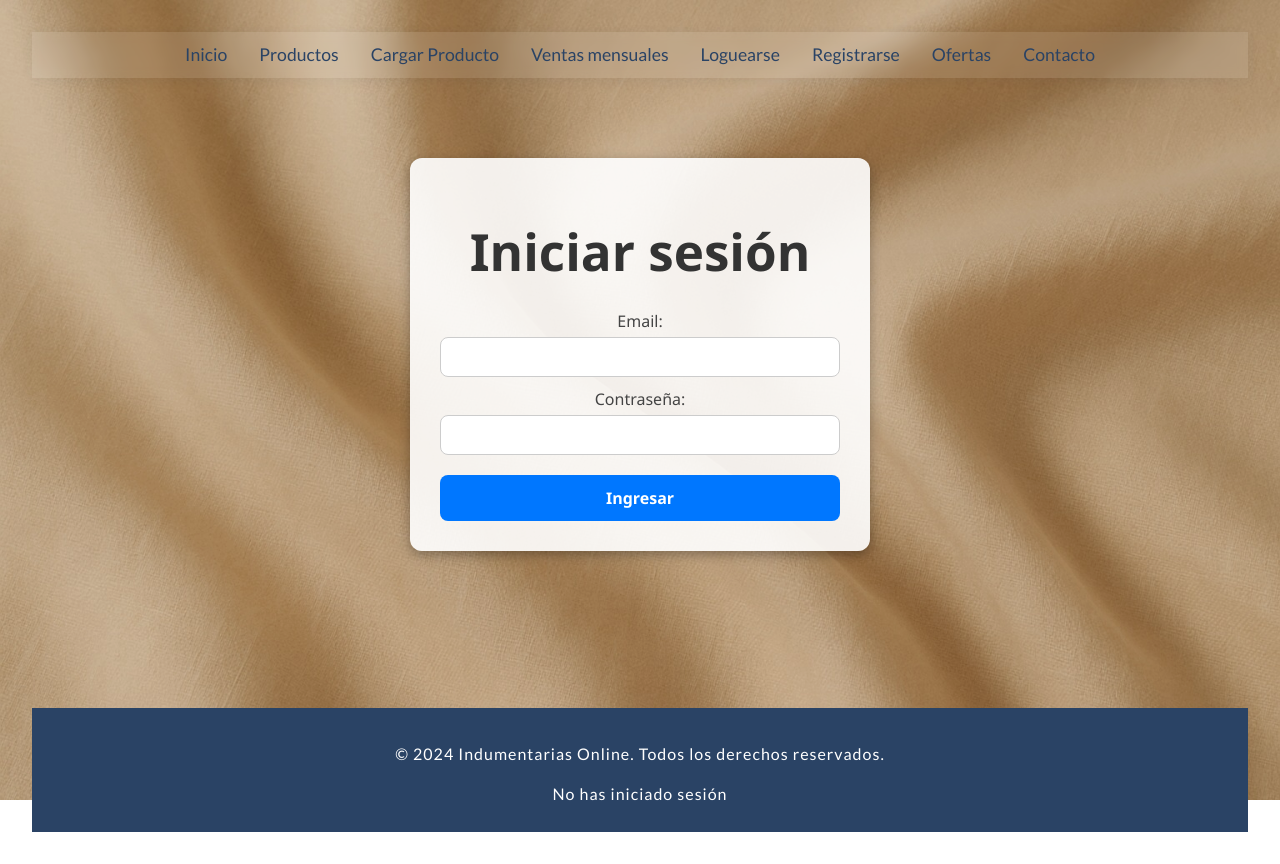
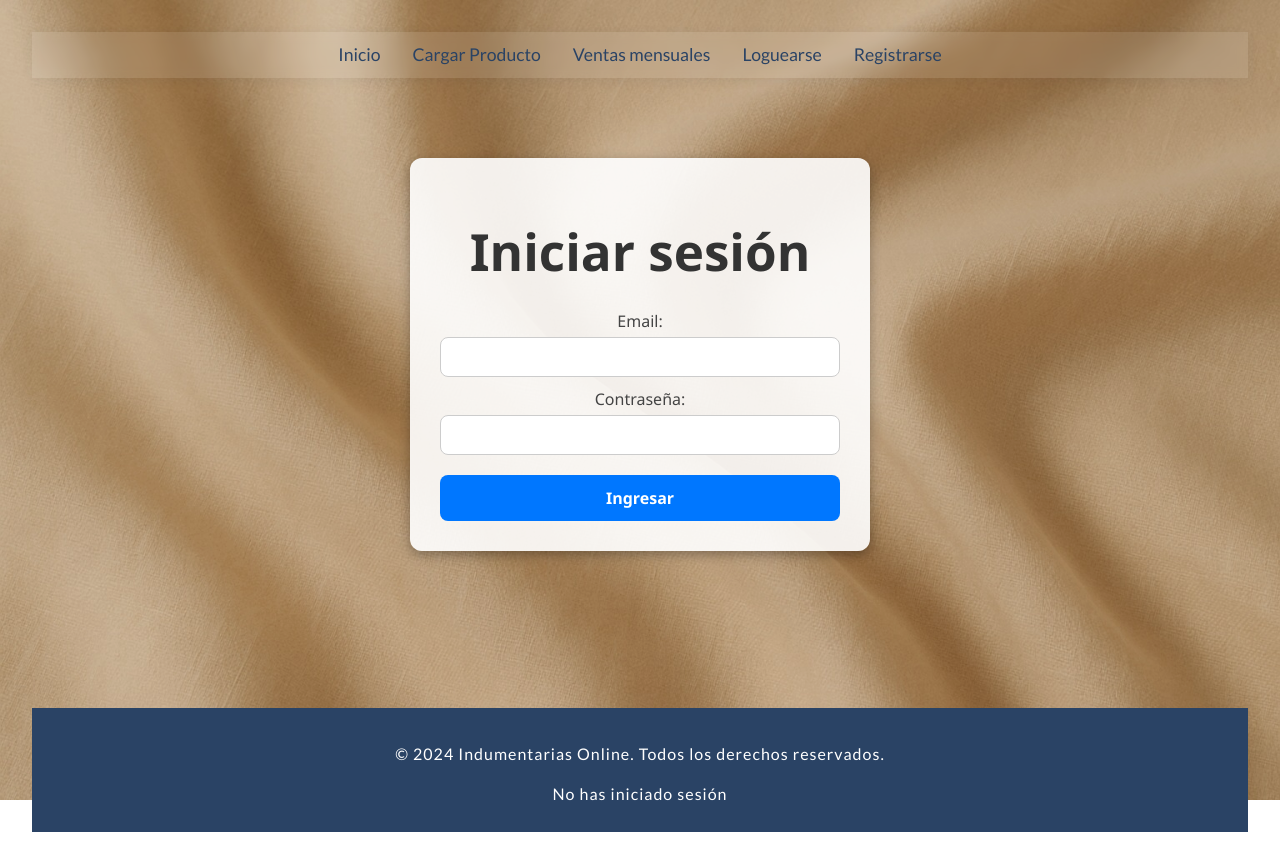
Before and after one commit to alefe53/IndumentariasOnline, a Vue app in the folder client/: page /login in a window 1280 px wide. Built offline with nearby package versions, Linux system fonts and the light colour scheme.

Commit message:
headers y prod

```diff
--- a/client/src/App.vue
+++ b/client/src/App.vue
@@ -5,7 +5,6 @@
     <header class="header">
       <nav>
         <router-link to="/" class="nav-link">Inicio</router-link>
-        <a href="#" class="nav-link">Productos</a>
         <router-link to="/cargar-producto" class="nav-link"
           >Cargar Producto</router-link
         >
@@ -14,8 +13,6 @@
         >
         <router-link to="/login" class="nav-link">Loguearse</router-link>
         <router-link to="/register" class="nav-link">Registrarse</router-link>
-        <a href="#" class="nav-link">Ofertas</a>
-        <a href="#" class="nav-link">Contacto</a>
       </nav>
     </header>
 
--- a/client/src/components/ProductosCatalogoTotal.vue
+++ b/client/src/components/ProductosCatalogoTotal.vue
@@ -50,7 +50,7 @@ export default {
           throw new Error('Error en la respuesta del servidor');
         }
         const jsonResponse = await response.json();
-        this.productos = jsonResponse.productos.data;
+        this.productos = jsonResponse.payload;
       } catch (err) {
         console.error("Error al obtener productos:", err);
         this.error = err.message;
```
